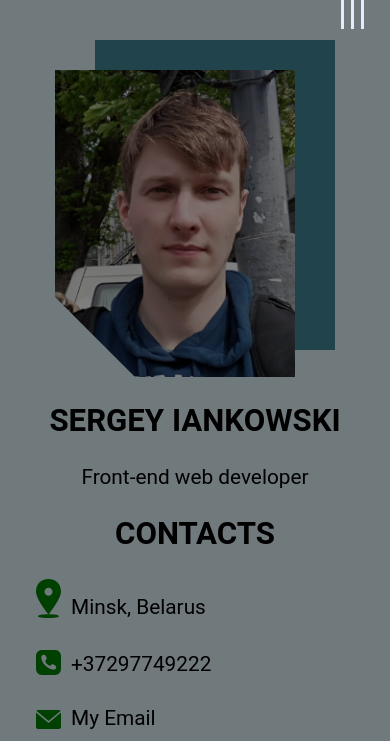
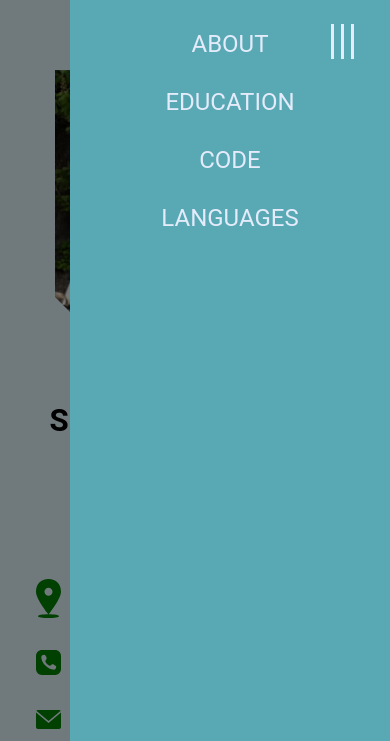
Before and after one commit to SergeyIankowski/rsschool-cv, a website: page index.html in a window 390 px wide. Both pictures are taken after a click on the element 352 px from the left and 11 px from the top of the page. Shown: the top 741 px of the page. Drawn offline with Linux system fonts and the light colour scheme.

Commit message:
feat: create slide bar

```diff
--- a/index.html
+++ b/index.html
@@ -13,20 +13,22 @@
     <header class="header" id="nav">
         <div class="wrapper">
             <div class="header-container">
-                <div class="hamburger">
-                    <div class="hamburger__line"></div>
-                    <div class="hamburger__line"></div>
-                    <div class="hamburger__line"></div>
-                </div>
-                <nav class="navigation header__navigation">
+                <nav class="navigation header__navigation header__navigation_unactive">
                     <ul class="ul">
                         <li><a class="link" href="#about-me-h2">ABOUT</a></li>
                         <li><a class="link" href="#education-h2">EDUCATION</a></li>
                         <li><a class="link" href="#code-h2">CODE</a></li>
                         <li><a class="link" href="#languages-h2">LANGUAGES</a></li>
                     </ul>
+                </nav>
+                <div class="hamburger hamburger_unactive">
+                    <div class="hamburger__line"></div>
+                    <div class="hamburger__line"></div>
+                    <div class="hamburger__line"></div>
+                </div>
+
             </div>
-            </nav>
+
         </div>
     </header>
     <main class="main">
--- a/index.js
+++ b/index.js
@@ -1,5 +1,6 @@
 function writeTextInTag(tag, text, speed, indexOfLetter = 0) {
 
+  // Calculate and past section height
 
   if (tag.innerHTML === '') {
     tag.innerHTML = text;
@@ -8,6 +9,8 @@ function writeTextInTag(tag, text, speed, indexOfLetter = 0) {
     tag.innerHTML = '';
 
   }
+
+  // Write text
 
   if (indexOfLetter < text.length) {
     tag.innerHTML += text[indexOfLetter];
@@ -67,16 +70,24 @@ LANGUAGES_TEXT.forEach(text => {
   writeTextInTag(node, text, 35);
 });
 
+
+const showOverlay = () => {
+  if (document.querySelector('.overlay')) {
+    document.querySelector('.overlay').remove();
+  } else {
+    const overlay = document.createElement('div');
+    overlay.classList.add('overlay');
+    document.body.prepend(overlay);
+  }
+}
 const hamburger = document.querySelector('.hamburger');
+const HEADER_NAVIGATION = document.querySelector('.header__navigation');
 
 hamburger.addEventListener('click', () => {
   hamburger.classList.toggle('hamburger_active');
-  hamburger.classList.toggle('header-container_active');
-  if(document.querySelector('.overlay')) {
-    document.querySelector('.overlay').remove();
-  } else {
-  const overlay = document.createElement('div');
-  overlay.classList.add('overlay');
-  document.body.prepend(overlay);
-  }
+  hamburger.classList.toggle('hamburger_unactive');
+  HEADER_NAVIGATION.classList.toggle('header__navigation_active');
+  HEADER_NAVIGATION.classList.toggle('header__navigation_unactive');
+
+  showOverlay();
 })
--- a/scss/layout-media/_phone.scss
+++ b/scss/layout-media/_phone.scss
@@ -1,17 +1,4 @@
 @media (max-width: 640px) {
-    .header-container {
-        position: absolute;
-        top: 0;
-        z-index: 4;
-    }
-    .header-container_active {
-        animation: slide-on 3s ease-in 0 forwards;
-    }
-    .header__navigation {
-        ul {
-            flex-direction: column;
-        }
-    }
     .main {
         background-color: $bg-color-light;
         .wrapper {
@@ -35,4 +22,7 @@
         width: auto;
         overflow: hidden;
     }
+    .image-box::before {
+        display: none;
+    }
 }
--- a/scss/layout-media/_tablet.scss
+++ b/scss/layout-media/_tablet.scss
@@ -2,9 +2,40 @@
     .hamburger {
         display: flex;
         cursor: pointer;
+        position: absolute;
+        top: 30px;
+        right: 30px;
+    }
+    .header-container {
+        top: 0;
+        right: 0;
+        z-index: 4;
     }
     .header__navigation {
+        position: absolute;
+        background-color: $bg-color-dark;
+        padding: 30px 0;
+        width: 320px;
+        height: 100vh;
+
+        ul {
+            font-size: 1.5rem;
+            flex-direction: column;
+            align-items: center;
+            gap: 30px;
+        }
+    }
+    .header__navigation_unactive {
         display: none;
+        top: 0;
+        right: -320px;
+        transition: 1s;
+    }
+    .header__navigation_active {
+        display: block;
+        top: 0;
+        right: 0;
+        transition: 1s;
     }
 
 }
--- a/scss/layout/_header.scss
+++ b/scss/layout/_header.scss
@@ -6,7 +6,6 @@
 
 }
 .header-container {
-    display: flex;
     position: absolute;
     top: 30px;
     right: 20px;
--- a/scss/layout/_main.scss
+++ b/scss/layout/_main.scss
@@ -6,7 +6,7 @@
     font-size: 1.3rem;
 }
 .column__right {
-    text-align: end;
+    text-align: justify;
 
     padding: 40px 20px 20px 50px;
 
@@ -108,6 +108,11 @@
 
 .hamburger_active {
     transform: rotate(90deg);
+    transition: .5s;
+}
+.hamburger_unactive {
+    transform: rotate(0deg);
+    transition: .5s;
 }
 .languages__list {
     display: flex;
```
Also changed, not shown: style.css, 1 other file.
